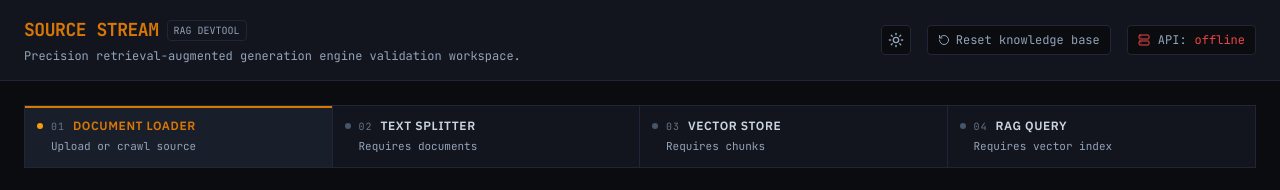
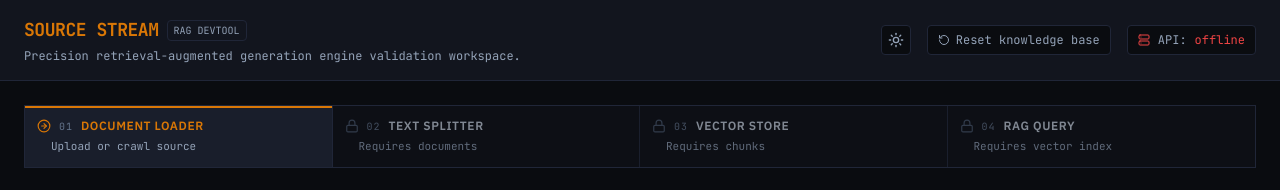
Before and after one commit to theravirai/source-stream, a React (Vite) app in the folder frontend/: page / in a window 1280 px wide. Shown: the top 190 px of the page. Built offline with nearby package versions, Linux system fonts and the light colour scheme; no server answers.

Commit message:
feat: redesign pipeline rail navigation with semantic icons with animation

```diff
--- a/frontend/src/App.jsx
+++ b/frontend/src/App.jsx
@@ -136,6 +136,10 @@ function App() {
     }
   }
 
+  const earliestIncompleteStep = (!loadedDocuments || loadedDocuments.length === 0) ? 0
+    : (!splitChunks || splitChunks.length === 0) ? 1
+    : !isIndexed ? 2 : 3;
+
   return (
     <div className="min-h-screen bg-slate-50 dark:bg-ink-bg text-slate-900 dark:text-slate-50 font-sans flex flex-col antialiased transition-colors duration-200">
       {/* Top Header */}
@@ -181,18 +185,20 @@ function App() {
       <main className="max-w-7xl w-full mx-auto p-4 md:p-6 flex-grow flex flex-col gap-6">
 
         {/* Persistent Pipeline Rail */}
-        <PipelineRail activeStep={activeStep} setActiveStep={setActiveStep} steps={steps} />
+        <PipelineRail
+          activeStep={activeStep}
+          setActiveStep={setActiveStep}
+          steps={steps}
+          earliestIncompleteStep={earliestIncompleteStep}
+        />
 
         {/* Active Stage Panel */}
         <div className="border border-slate-200 dark:border-border-hairline bg-white dark:bg-ink-surface p-4 md:p-6 flex-grow flex flex-col justify-between transition-colors duration-200 rounded-md">
 
           {/* Active View Container */}
           <div className="flex-grow">
-            {(() => {
-              const earliestIncompleteStep = (!loadedDocuments || loadedDocuments.length === 0) ? 0 : (!splitChunks || splitChunks.length === 0) ? 1 : !isIndexed ? 2 : 0;
-              return (
-                <>
-                  {activeStep === 0 && (
+            <>
+              {activeStep === 0 && (
               <DocumentLoader
                 onDocumentsLoaded={(docs) => {
                   setLoadedDocuments(docs)
@@ -250,9 +256,7 @@ function App() {
                 onNavigate={(step) => setActiveStep(step)}
               />
             )}
-                </>
-              );
-            })()}
+            </>
           </div>
         </div>
       </main>
--- a/frontend/src/components/PipelineRail.jsx
+++ b/frontend/src/components/PipelineRail.jsx
@@ -1,12 +1,32 @@
 import React from 'react'
+import { CheckCircle2, Lock, ArrowRightCircle, CircleDashed } from 'lucide-react'
 
-function PipelineRail({ activeStep, setActiveStep, steps }) {
+function PipelineRail({ activeStep, setActiveStep, steps, earliestIncompleteStep }) {
   return (
     <div role="tablist" className="grid grid-cols-1 md:grid-cols-4 border border-slate-200 dark:border-border-hairline bg-white dark:bg-ink-surface font-sans transition-colors duration-200">
       {steps.map((step, idx) => {
         const isActive = activeStep === idx
         const isDone = step.status === 'done'
-        const isProgress = step.status === 'active'
+        const isLocked = idx > earliestIncompleteStep
+        const isNext = idx === earliestIncompleteStep && !isActive
+
+        let Icon = CircleDashed
+        let iconColor = "text-slate-400 dark:text-slate-600"
+        let animate = ""
+
+        if (isLocked) {
+          Icon = Lock
+          iconColor = "text-slate-300 dark:text-slate-600"
+        } else if (isActive) {
+          Icon = ArrowRightCircle
+          iconColor = "text-accent"
+        } else if (isDone) {
+          Icon = CheckCircle2
+          iconColor = "text-emerald-500"
+        } else if (isNext) {
+          Icon = ArrowRightCircle
+          iconColor = "text-amber-500"
+        }
 
         return (
           <button
@@ -15,8 +35,9 @@ function PipelineRail({ activeStep, setActiveStep, steps }) {
             aria-selected={isActive}
             aria-controls={`step-panel-${idx}`}
             onClick={() => setActiveStep(idx)}
+            disabled={isLocked}
             className={`flex flex-col p-3 text-left border-b md:border-b-0 md:border-r border-slate-200 dark:border-border-hairline last:border-0 transition-colors duration-200 focus:outline-none relative ${
-              isActive ? 'bg-slate-100 dark:bg-ink-hover' : 'hover:bg-slate-50 dark:hover:bg-ink-hover/50'
+              isActive ? 'bg-slate-100 dark:bg-ink-hover' : isLocked ? 'bg-slate-50/50 dark:bg-ink-bg cursor-not-allowed opacity-60' : 'hover:bg-slate-50 dark:hover:bg-ink-hover/50 cursor-pointer'
             }`}
           >
             {/* Active Amber Indicator Bar (Top of step button) */}
@@ -25,9 +46,12 @@ function PipelineRail({ activeStep, setActiveStep, steps }) {
             )}
 
             <div className="flex items-center gap-2 mb-1">
-              <span className={`w-1.5 h-1.5 rounded-full ${
-                isDone ? 'bg-emerald-500' : isProgress ? 'bg-amber-500' : 'bg-slate-400 dark:bg-slate-600'
-              }`} />
+              <div className="relative flex items-center justify-center">
+                {isNext && (
+                  <div className="absolute inset-0 bg-amber-400 rounded-full animate-ping opacity-75" />
+                )}
+                <Icon size={14} className={`${iconColor} relative z-10`} />
+              </div>
               <span className="text-[10px] font-mono tracking-widest text-slate-500 uppercase">
                 {`0${idx + 1}`}
               </span>
```
